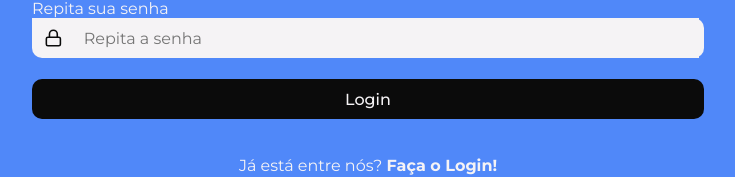
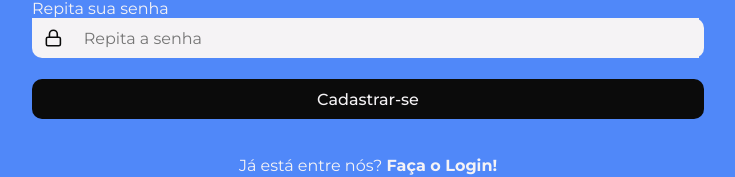
Before and after one commit to HigorTuretta/PrestaConc, a React (Vite) app: page /register in a window 1280 px wide. Shown: the part 507-684 px from the top of the page, without its empty margins (272-1007 px from the left). Built offline with nearby package versions, Linux system fonts and the light colour scheme.

Commit message:
Button Text Correction

```diff
--- a/src/pages/SignUp/index.jsx
+++ b/src/pages/SignUp/index.jsx
@@ -131,7 +131,7 @@ export function SignUp() {
             <Button
               loading={isLoading}
               onClick={() => handleRegister()}
-              title="Login"
+              title="Cadastrar-se"
             />
           </Form>
         </LoginArea>
```
